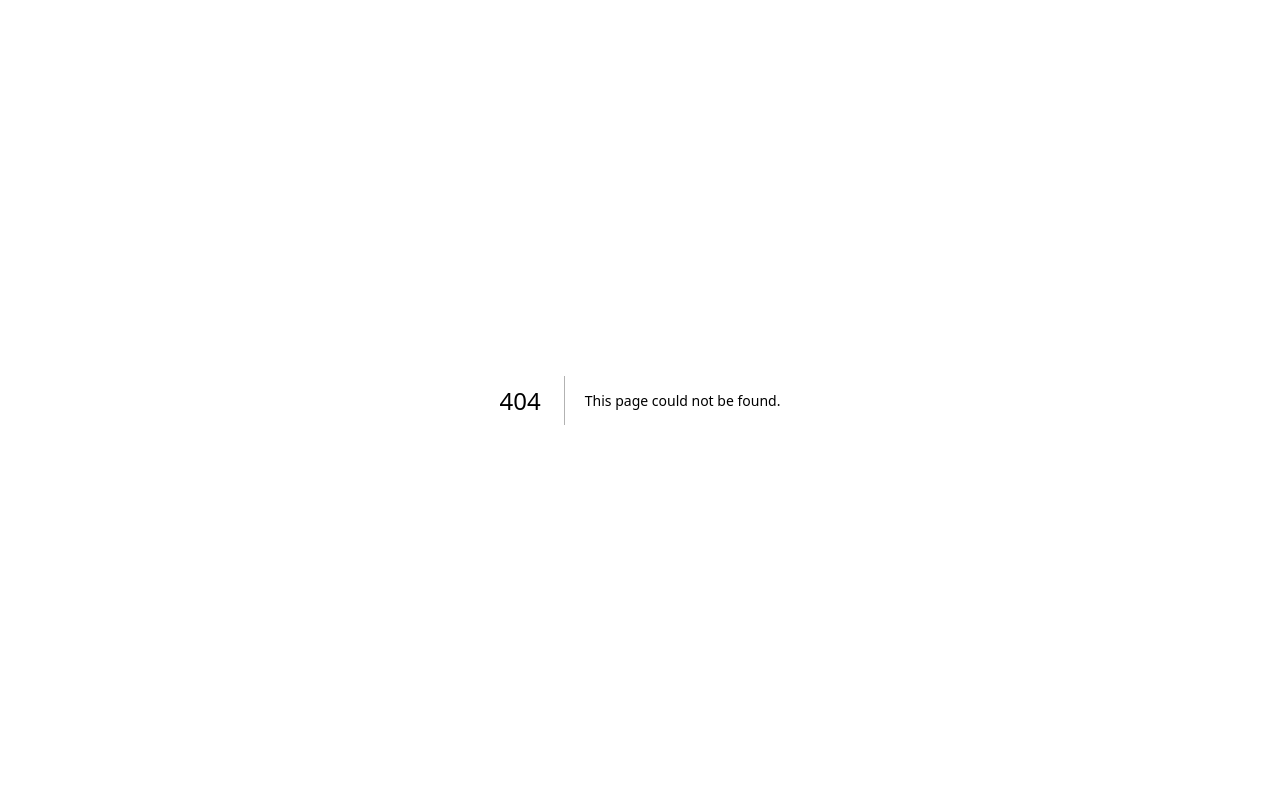
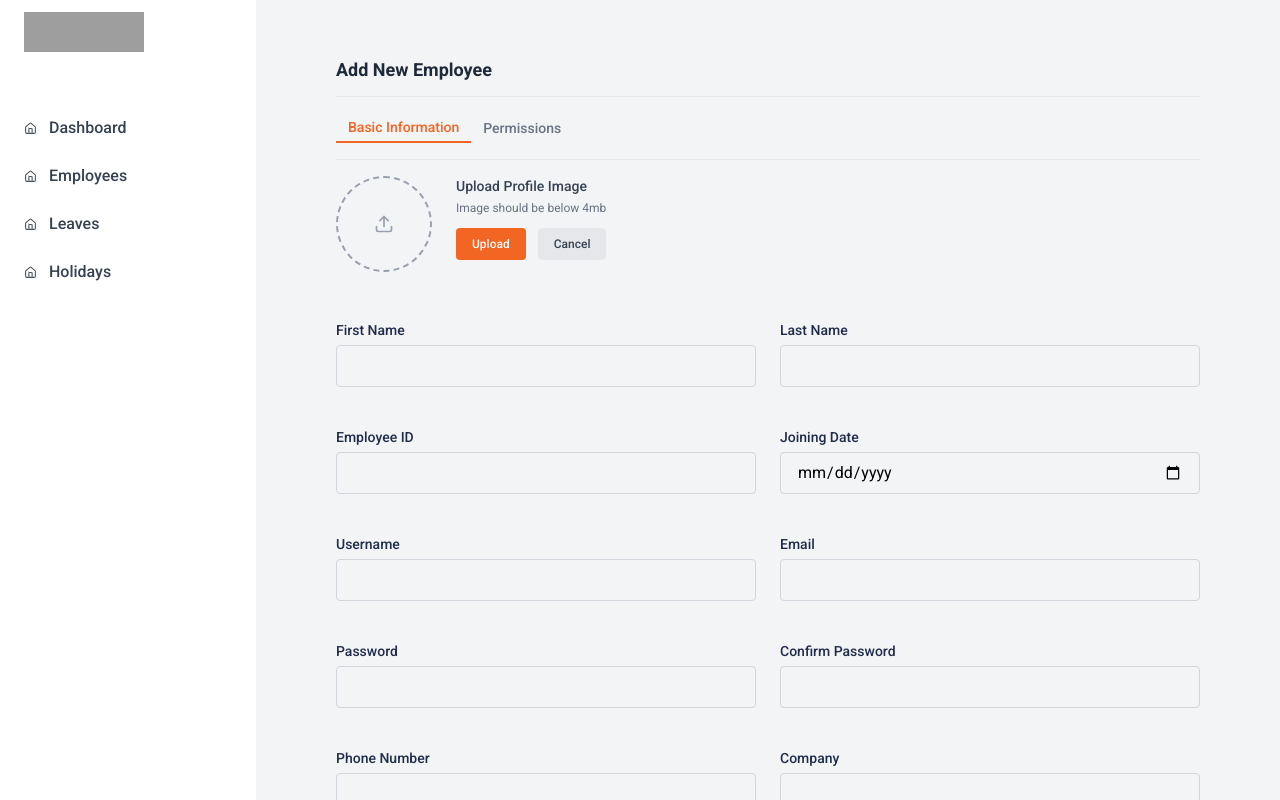
Before and after one commit to Blue-Health-Here/frontend.hr-management-system, a Next.js app: page /add-employee in a window 1280 px wide. Before the commit this address had no page. Built offline with nearby package versions, Linux system fonts and the light colour scheme; grey boxes are pictures that could not be loaded.

Commit message:
add-new-employee-page

```diff
--- /dev/null
+++ b/app/add-employee/page.tsx
@@ -0,0 +1,13 @@
+import React from "react";
+import AddEmployee from "@/components/add-employee";
+import MainLayout from "@/components/layouts/MainLayout";
+
+function Page() {
+  return (
+    <MainLayout>
+      <AddEmployee />
+    </MainLayout>
+  );
+}
+
+export default Page;
--- /dev/null
+++ b/components/add-employee/index.tsx
@@ -0,0 +1,261 @@
+"use client";
+import React, { useState } from 'react';
+import { Upload, X } from 'lucide-react';
+import InputField from '../common/form/InputField';
+import * as Yup from 'yup';
+import { Formik, Form } from 'formik';
+
+const AddEmployee = () => {
+  const [activeTab, setActiveTab] = useState<'basic' | 'permissions'>('basic');
+  const [selectedFile, setSelectedFile] = useState<File | null>(null);
+
+  // Form validation schema
+  const EmployeeSchema = Yup.object().shape({
+    firstName: Yup.string().required('First name is required'),
+    lastName: Yup.string().required('Last name is required'),
+    employeeId: Yup.string().required('Employee ID is required'),
+    joiningDate: Yup.date().required('Joining date is required'),
+    username: Yup.string().required('Username is required'),
+    email: Yup.string().email('Invalid email').required('Email is required'),
+    password: Yup.string()
+      .min(8, 'Password must be at least 8 characters')
+      .required('Password is required'),
+    confirmPassword: Yup.string()
+      .oneOf([Yup.ref('password'), null], 'Passwords must match')
+      .required('Confirm password is required'),
+    phoneNumber: Yup.string().required('Phone number is required'),
+    company: Yup.string().required('Company is required'),
+    department: Yup.string().required('Department is required'),
+    designation: Yup.string().required('Designation is required'),
+    about: Yup.string(),
+  });
+
+  const initialValues = {
+    firstName: '',
+    lastName: '',
+    employeeId: '',
+    joiningDate: '',
+    username: '',
+    email: '',
+    password: '',
+    confirmPassword: '',
+    phoneNumber: '',
+    company: '',
+    department: '',
+    designation: '',
+    about: '',
+  };
+
+  const handleFileChange = (e: React.ChangeEvent<HTMLInputElement>) => {
+    if (e.target.files && e.target.files[0]) {
+      const file = e.target.files[0];
+      if (file.size > 4 * 1024 * 1024) {
+        alert('File size should be below 4MB');
+        return;
+      }
+      setSelectedFile(file);
+    }
+  };
+
+  const handleCancelUpload = () => {
+    setSelectedFile(null);
+  };
+
+  const handleSubmit = (values: typeof initialValues) => {
+    console.log(values);
+    // Handle form submission here
+  };
+
+  return (
+    <div className="container mx-auto px-4 py-6 max-w-4xl">
+      {/* Header */}
+      <div className="mb-4">
+        <h1 className="text-lg font-semibold text-gray-800">Add New Employee</h1>
+        <div className="border-b border-gray-200 w-full my-3"></div>
+      </div>
+
+      {/* Tabs */}
+      <div className="flex mb-4">
+        <button
+          className={`px-3 py-1 text-sm font-medium ${activeTab === 'basic' ? 'text-[#f26522] border-b-2 border-[#f26522]' : 'text-gray-500'}`}
+          onClick={() => setActiveTab('basic')}
+        >
+          Basic Information
+        </button>
+        <button
+          className={`px-3 py-1 text-sm font-medium ${activeTab === 'permissions' ? 'text-[#f26522] border-b-2 border-[#f26522]' : 'text-gray-500'}`}
+          onClick={() => setActiveTab('permissions')}
+        >
+          Permissions
+        </button>
+      </div>
+      <div className="border-b border-gray-200 w-full mb-4"></div>
+
+      {/* Image Upload Section - Only shown in Basic Information tab */}
+      {activeTab === 'basic' && (
+        <Formik
+          initialValues={initialValues}
+          validationSchema={EmployeeSchema}
+          onSubmit={handleSubmit}
+        >
+          {({ isSubmitting }) => (
+            <Form>
+              <div className="flex flex-col sm:flex-row items-center sm:items-start gap-6 mb-8">
+                {/* Image Upload Circle */}
+                <div className="flex flex-col items-center">
+                  <div className={`w-24 h-24 rounded-full border-2 border-dashed ${
+                    selectedFile ? 'border-gray-300' : 'border-gray-400'
+                  } flex items-center justify-center overflow-hidden`}>
+                    {selectedFile ? (
+                      <>
+                        <img
+                          src={URL.createObjectURL(selectedFile)}
+                          alt="Profile preview"
+                          className="w-full h-full object-cover"
+                        />
+                        <button
+                          onClick={handleCancelUpload}
+                          className="absolute top-0 right-0 bg-white rounded-full p-1 shadow-sm transform translate-x-1/4 -translate-y-1/4"
+                        >
+                          <X className="h-3 w-3 text-gray-600" />
+                        </button>
+                      </>
+                    ) : (
+                      <Upload className="h-5 w-5 text-gray-400" />
+                    )}
+                  </div>
+                </div>
+
+                {/* Upload Info and Buttons */}
+                <div className="flex-1 flex flex-col">
+                  <h2 className="text-sm font-medium text-gray-700 mb-1">Upload Profile Image</h2>
+                  <p className="text-xs text-gray-500 mb-3">Image should be below 4mb</p>
+                  <div className="flex gap-3">
+                    <label className="px-4 py-2 bg-[#f26522] text-white rounded text-xs font-medium hover:bg-[#e05b1a] transition-colors cursor-pointer">
+                      <input
+                        type="file"
+                        className="hidden"
+                        accept="image/*"
+                        onChange={handleFileChange}
+                      />
+                      Upload
+                    </label>
+                    <button
+                      type="button"
+                      onClick={handleCancelUpload}
+                      className="px-4 py-2 bg-gray-200 text-gray-700 rounded text-xs font-medium hover:bg-gray-300 transition-colors"
+                    >
+                      Cancel
+                    </button>
+                  </div>
+                </div>
+              </div>
+
+              {/* Form Fields */}
+              <div className="grid grid-cols-1 md:grid-cols-2 gap-6">
+                {/* Row 1 */}
+                <InputField
+                  label="First Name"
+                  name="firstName"
+                />
+                <InputField
+                  label="Last Name"
+                  name="lastName"
+                />
+
+                {/* Row 2 */}
+                <InputField
+                  label="Employee ID"
+                  name="employeeId"
+                />
+                <InputField
+                  label="Joining Date"
+                  name="joiningDate"
+                  type="date"
+                />
+
+                {/* Row 3 */}
+                <InputField
+                  label="Username"
+                  name="username"
+                />
+                <InputField
+                  label="Email"
+                  name="email"
+                  type="email"
+                />
+
+                {/* Row 4 */}
+                <InputField
+                  label="Password"
+                  name="password"
+                  type="password"
+                />
+                <InputField
+                  label="Confirm Password"
+                  name="confirmPassword"
+                  type="password"
+                />
+
+                {/* Row 5 */}
+                <InputField
+                  label="Phone Number"
+                  name="phoneNumber"
+                  type="tel"
+                />
+                <InputField
+                  label="Company"
+                  name="company"
+                />
+
+                {/* Row 6 */}
+                <InputField
+                  label="Department"
+                  name="department"
+                />
+                <InputField
+                  label="Designation"
+                  name="designation"
+                />
+
+                {/* Row 7 - Full width */}
+                <div className="md:col-span-2">
+                  <InputField
+                    label="About"
+                    name="about"
+                  />
+                </div>
+              </div>
+
+              {/* Form Actions */}
+              <div className="flex justify-end gap-4 mt-8">
+                <button
+                  type="button"
+                  className="px-6 py-2 border border-gray-300 rounded-sm text-gray-700 hover:bg-gray-50"
+                >
+                  Cancel
+                </button>
+                <button
+                  type="submit"
+                  className="px-6 py-2 bg-[#f26522] text-white rounded-sm hover:bg-[#e05b1a]"
+                  disabled={isSubmitting}
+                >
+                  {isSubmitting ? 'Saving...' : 'Save'}
+                </button>
+              </div>
+            </Form>
+          )}
+        </Formik>
+      )}
+
+      {/* Empty content for Permissions tab */}
+      {activeTab === 'permissions' && (
+        <div className="text-sm text-gray-500 py-4">
+          Permissions content would appear here
+        </div>
+      )}
+    </div>
+  );
+};
+
+export default AddEmployee;
--- a/components/employees/index.tsx
+++ b/components/employees/index.tsx
@@ -3,8 +3,10 @@ import React, { useState } from "react";
 import Image from "next/image";
 import { Users, CheckCircle, XCircle, UserPlus, File, ChevronDown, Plus } from "lucide-react";
 import { employeeData } from "@/utils/constants";
+import { useRouter } from "next/navigation";
 
 const EmployeesView = () => {
+  const router = useRouter();
   const [employees, setEmployees] = useState(employeeData);
   const [designationFilter, setDesignationFilter] = useState("");
   const [statusFilter, setStatusFilter] = useState("All");
@@ -67,7 +69,6 @@ const EmployeesView = () => {
 
   return (
     <div>
-      {/* Header with responsive layout */}
       <div className="flex flex-col sm:flex-row justify-between items-start sm:items-center mb-6 gap-4">
         <h1 className="text-2xl font-bold">Employee</h1>
         <div className="flex flex-col sm:flex-row items-stretch gap-3 w-full sm:w-auto">
@@ -90,7 +91,6 @@ const EmployeesView = () => {
                   <button
                     className="flex w-full items-center px-4 py-2 text-sm text-gray-700 hover:bg-gray-100"
                     onClick={() => {
-                      // Add PDF export logic
                       setExportOpen(false);
                     }}
                   >
@@ -99,7 +99,6 @@ const EmployeesView = () => {
                   <button
                     className="flex w-full items-center px-4 py-2 text-sm text-gray-700 hover:bg-gray-100"
                     onClick={() => {
-                      // Add Excel export logic
                       setExportOpen(false);
                     }}
                   >
@@ -111,14 +110,14 @@ const EmployeesView = () => {
           </div>
 
           {/* Add Employee Button */}
-          <button className="flex items-center justify-center text-nowrap xs:justify-start gap-1 px-4 py-2 bg-[#f26522] text-white rounded-md text-sm font-semibold hover:bg-[#e05b1a] transition-colors w-full xs:w-auto">
+          <button
+          onClick={() => router.push('/add-employee')}
+          className="flex items-center justify-center text-nowrap xs:justify-start gap-1 px-4 py-2 bg-[#f26522] text-white rounded-md text-sm font-semibold hover:bg-[#e05b1a] transition-colors w-full xs:w-auto">
             <Plus className="h-3 w-3" />
             <span>Add Employee</span>
           </button>
         </div>
       </div>
-
-      {/* Summary Cards - Responsive grid */}
       <div className="grid grid-cols-1 sm:grid-cols-2 lg:grid-cols-4 gap-4 mb-6">
         {/* Total Employees */}
         <div className="bg-white p-4 rounded-lg shadow-sm border border-gray-200">
@@ -201,7 +200,6 @@ const EmployeesView = () => {
 
       {/* Employee Table */}
       <div className="overflow-x-auto bg-white rounded-lg shadow-sm border border-gray-200">
-        {/* Filter Row - Responsive adjustments */}
         <div className="bg-white p-4 border border-gray-200">
           <div className="flex flex-col md:flex-row justify-between items-start md:items-center gap-4">
             <h2 className="text-lg font-semibold">Plan List</h2>
@@ -256,7 +254,6 @@ const EmployeesView = () => {
           </div>
         </div>
 
-        {/* Table - Scrollable on mobile */}
         <div className="overflow-x-auto">
           <table className="min-w-full divide-y divide-gray-200">
             <thead>
```
